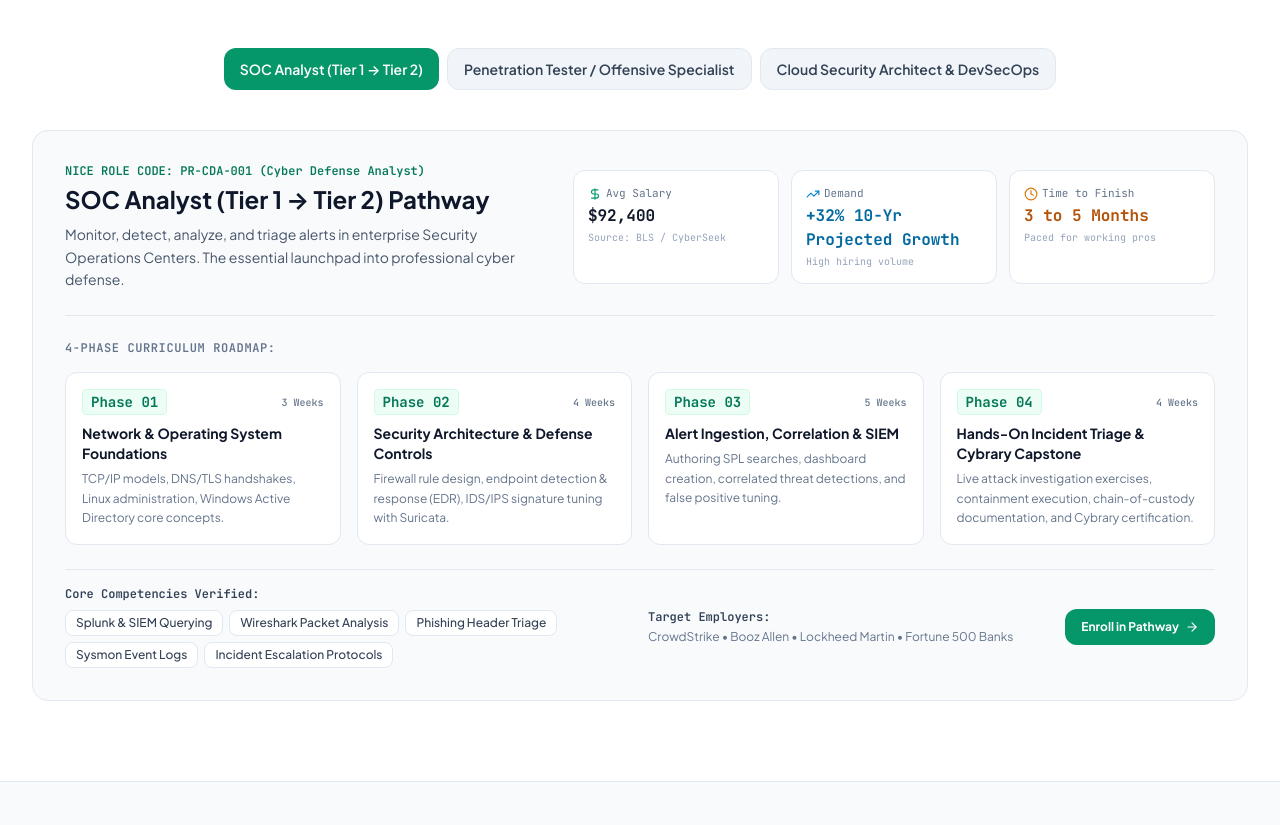
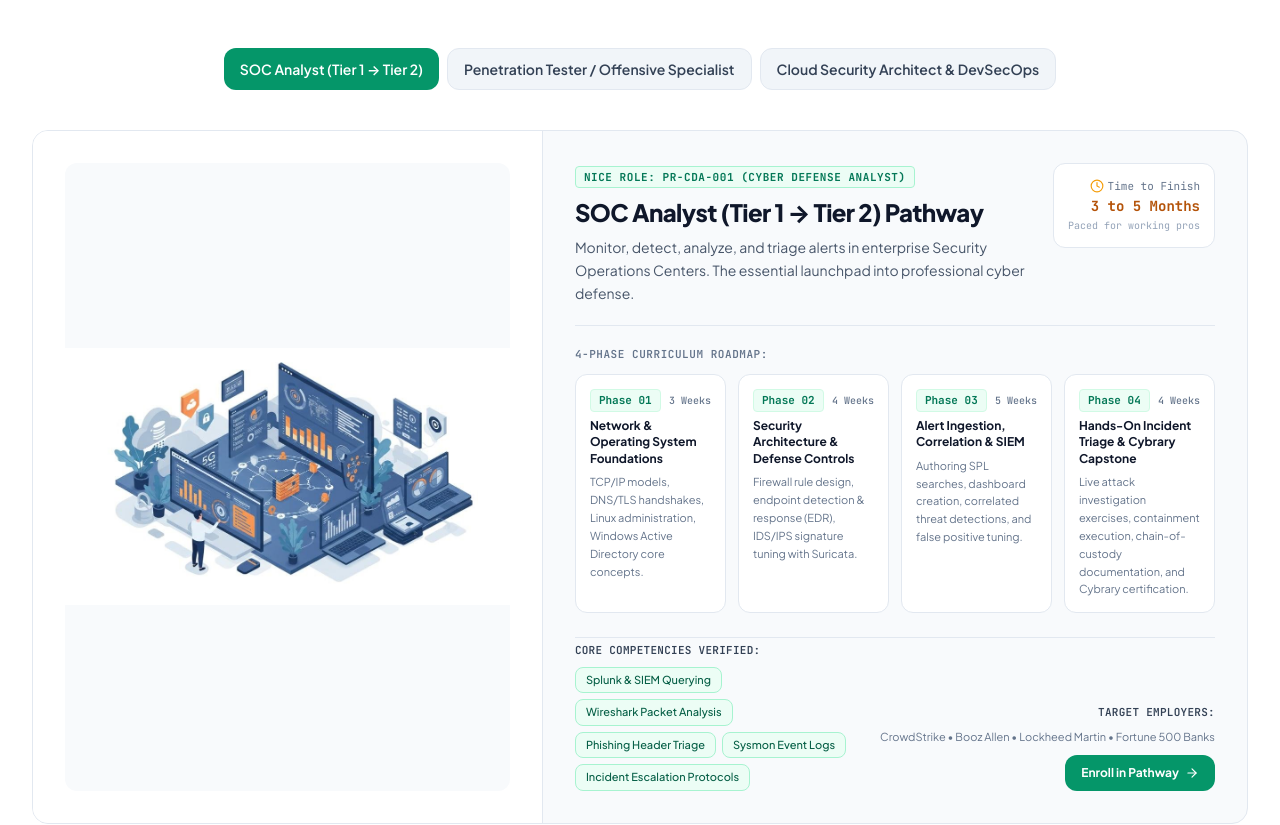
Before and after one commit to deepacknavaraj1404-coder/CYBER-, a React (Vite) app: page / in a window 1280 px wide. Shown: the part 5009-5834 px from the top of the page. Built offline with nearby package versions, Linux system fonts and the light colour scheme.

Commit message:
Redesign CareerPaths: 2-column layout with illustration left and pathway roadmap right

```diff
--- a/src/components/CareerPaths.jsx
+++ b/src/components/CareerPaths.jsx
@@ -6,6 +6,7 @@ import {
   Clock,
   ArrowRight
 } from 'lucide-react';
+import socIllustration from '../assets/pathways/soc-analyst-illustration.jpg';
 
 export default function CareerPaths({ onOpenAuth }) {
   const [selectedId, setSelectedId] = useState('soc-analyst');
@@ -45,105 +46,124 @@ export default function CareerPaths({ onOpenAuth }) {
           ))}
         </div>
 
-        {/* Selected Career Blueprint Card */}
-        <div className="rounded-2xl bg-slate-50 border border-slate-200 p-6 sm:p-8 shadow-xs">
+        {/* ── Main Pathway Card: 2-Column Layout ── */}
+        <div className="rounded-2xl bg-slate-50 border border-slate-200 shadow-xs overflow-hidden">
+          <div className="flex flex-col lg:flex-row">
 
-          {/* Header & Meta */}
-          <div className="flex flex-col lg:flex-row lg:items-center justify-between pb-6 border-b border-slate-200 gap-6">
-            <div>
-              <div className="flex items-center gap-2 text-xs font-mono text-emerald-700 font-semibold">
-                <span>NICE ROLE CODE: {path.niceCode}</span>
+            {/* LEFT COLUMN (42%) — Illustration */}
+            <div className="lg:w-[42%] shrink-0 bg-white border-b lg:border-b-0 lg:border-r border-slate-200 flex items-center justify-center p-6 sm:p-8 min-h-[260px] lg:min-h-0">
+              <div className="w-full h-full rounded-xl overflow-hidden bg-slate-50">
+                <img
+                  src={socIllustration}
+                  alt={`${path.role} illustration`}
+                  className="w-full h-full object-contain"
+                  loading="lazy"
+                />
               </div>
-              <h3 className="text-2xl font-bold text-slate-900 mt-1">
+            </div>
+
+            {/* RIGHT COLUMN (58%) — Pathway Content */}
+            <div className="lg:w-[58%] flex flex-col p-6 sm:p-8 space-y-5">
+
+              {/* Top Row: Role label + Time-to-Finish stat */}
+              <div className="flex flex-col sm:flex-row sm:items-start sm:justify-between gap-4">
+                <div className="flex-1 min-w-0">
+                  {/* Green Role Code Label */}
+                  <span className="text-[11px] font-mono font-bold tracking-wider uppercase text-emerald-700 bg-emerald-50 px-2 py-0.5 rounded border border-emerald-200 inline-block mb-2">
+                    NICE ROLE: {path.niceCode}
+                  </span>
+
+                  {/* Heading */}
+                  <h3 className="text-xl sm:text-2xl font-extrabold text-slate-900 leading-tight tracking-tight">
                     {path.role} Pathway
                   </h3>
-              <p className="text-sm text-slate-600 mt-2 max-w-2xl leading-relaxed">
+
+                  {/* Description */}
+                  <p className="text-sm text-slate-600 mt-2 leading-relaxed max-w-lg">
                     {path.summary}
                   </p>
                 </div>
 
-            {/* Metrics Chips */}
-            <div className="grid grid-cols-2 sm:grid-cols-3 gap-3 font-mono">
-              <div className="p-3.5 rounded-xl bg-white border border-slate-200 shadow-2xs">
-                <div className="text-[11px] text-slate-500 flex items-center gap-1">
-                  <DollarSign className="w-3.5 h-3.5 text-emerald-600" /> Avg Salary
+                {/* Time to Finish — top-right stat card */}
+                <div className="shrink-0 p-3.5 rounded-xl bg-white border border-slate-200 shadow-2xs text-right min-w-[130px] font-mono">
+                  <div className="text-[11px] text-slate-500 flex items-center justify-end gap-1 mb-0.5">
+                    <Clock className="w-3.5 h-3.5 text-amber-500" />
+                    Time to Finish
                   </div>
-                <div className="text-base font-bold text-slate-900 mt-0.5">
-                  {path.avgSalary}
-                </div>
-                <div className="text-[10px] text-slate-400 mt-0.5">Source: BLS / CyberSeek</div>
-              </div>
-
-              <div className="p-3.5 rounded-xl bg-white border border-slate-200 shadow-2xs">
-                <div className="text-[11px] text-slate-500 flex items-center gap-1">
-                  <TrendingUp className="w-3.5 h-3.5 text-sky-600" /> Demand
-                </div>
-                <div className="text-base font-bold text-sky-700 mt-0.5">
-                  {path.growth}
-                </div>
-                <div className="text-[10px] text-slate-400 mt-0.5">High hiring volume</div>
-              </div>
-
-              <div className="p-3.5 rounded-xl bg-white border border-slate-200 shadow-2xs col-span-2 sm:col-span-1">
-                <div className="text-[11px] text-slate-500 flex items-center gap-1">
-                  <Clock className="w-3.5 h-3.5 text-amber-600" /> Time to Finish
-                </div>
-                <div className="text-base font-bold text-amber-700 mt-0.5">
-                  {path.estTime.split('(')[0]}
+                  <div className="text-sm font-bold text-amber-700">
+                    {path.estTime.split('(')[0].trim()}
                   </div>
                   <div className="text-[10px] text-slate-400 mt-0.5">Paced for working pros</div>
                 </div>
               </div>
-          </div>
 
-          {/* Stepped Curriculum Milestones */}
-          <div className="py-6">
-            <h4 className="text-xs font-mono uppercase tracking-wider text-slate-500 font-semibold mb-4">
+              {/* Thin Divider */}
+              <hr className="border-slate-200" />
+
+              {/* 4-Phase Curriculum Roadmap */}
+              <div>
+                <h4 className="text-[11px] font-mono uppercase tracking-wider text-slate-500 font-semibold mb-3">
                   4-Phase Curriculum Roadmap:
                 </h4>
 
-            <div className="grid grid-cols-1 md:grid-cols-2 lg:grid-cols-4 gap-4">
+                {/* Horizontally scrollable on small screens */}
+                <div className="overflow-x-auto pb-1 -mx-1">
+                  <div className="flex gap-3 min-w-max px-1 lg:grid lg:grid-cols-4 lg:min-w-0">
                     {path.steps.map((st, i) => (
                       <div
                         key={i}
-                  className="p-4 rounded-xl bg-white border border-slate-200 shadow-2xs hover:border-slate-300 transition-colors"
+                        className="w-44 lg:w-auto shrink-0 p-3.5 rounded-xl bg-white border border-slate-200 shadow-2xs hover:border-emerald-200 hover:shadow-sm transition-all duration-200"
                       >
-                  <div className="flex items-center justify-between mb-2">
-                    <span className="text-sm font-bold font-mono text-emerald-700 bg-emerald-50 px-2 py-0.5 rounded border border-emerald-100">
+                        <div className="flex items-center justify-between mb-1.5">
+                          <span className="text-[11px] font-bold font-mono text-emerald-700 bg-emerald-50 px-2 py-0.5 rounded border border-emerald-100">
                             Phase {st.step}
                           </span>
                           <span className="text-[10px] font-mono text-slate-500 font-medium">
                             {st.time}
                           </span>
                         </div>
-                  <h5 className="text-sm font-bold text-slate-900 mt-2">
+                        <h5 className="text-xs font-bold text-slate-900 mt-1.5 leading-snug">
                           {st.name}
                         </h5>
-                  <p className="text-xs text-slate-500 mt-1.5 leading-relaxed">
+                        <p className="text-[11px] text-slate-500 mt-1.5 leading-relaxed">
                           {st.desc}
                         </p>
                       </div>
                     ))}
                   </div>
                 </div>
+              </div>
 
-          {/* Skills & Target Employers */}
-          <div className="pt-4 border-t border-slate-200 grid grid-cols-1 md:grid-cols-2 gap-4 text-xs">
-            <div>
-              <span className="font-semibold text-slate-700 block mb-2 font-mono">Core Competencies Verified:</span>
+              {/* Bottom Row: Core Competencies + Employers + Enroll CTA */}
+              <div className="pt-1 border-t border-slate-200">
+                <div className="flex flex-col md:flex-row md:items-end justify-between gap-4">
+
+                  {/* Left: Core Competencies Tags */}
+                  <div className="flex-1 min-w-0">
+                    <span className="text-[11px] font-semibold text-slate-700 block mb-2 font-mono uppercase tracking-wide">
+                      Core Competencies Verified:
+                    </span>
                     <div className="flex flex-wrap gap-1.5">
                       {path.skillsLearned.map((sk, idx) => (
-                  <span key={idx} className="bg-white text-slate-700 px-2.5 py-1 rounded-lg border border-slate-200 font-medium">
+                        <span
+                          key={idx}
+                          className="bg-emerald-50 text-emerald-800 text-[11px] px-2.5 py-1 rounded-lg border border-emerald-200 font-medium"
+                        >
                           {sk}
                         </span>
                       ))}
                     </div>
                   </div>
 
-            <div className="flex flex-col sm:flex-row items-start sm:items-center justify-between gap-3 pt-2 md:pt-0">
-              <div>
-                <span className="font-semibold text-slate-700 block mb-1 font-mono">Target Employers:</span>
-                <span className="text-slate-500">{path.targetEmployers.join(' • ')}</span>
+                  {/* Right: Target Employers + Enroll Button */}
+                  <div className="flex flex-col items-start md:items-end gap-2 shrink-0">
+                    <div className="text-right">
+                      <span className="text-[11px] font-semibold text-slate-700 block mb-0.5 font-mono uppercase tracking-wide">
+                        Target Employers:
+                      </span>
+                      <span className="text-[11px] text-slate-500">
+                        {path.targetEmployers.join(' • ')}
+                      </span>
                     </div>
                     <button
                       onClick={() => onOpenAuth('signup')}
@@ -153,9 +173,16 @@ export default function CareerPaths({ onOpenAuth }) {
                       <ArrowRight className="w-3.5 h-3.5" />
                     </button>
                   </div>
+
+                </div>
               </div>
 
             </div>
+            {/* END RIGHT COLUMN */}
+
+          </div>
+        </div>
+        {/* END Main Card */}
 
       </div>
     </section>
```
Also changed, not shown: public/pathways/soc-analyst-illustration.jpg (added), src/assets/pathways/soc-analyst-illustration.jpg (added). Lines whose indentation alone changed are shown as unchanged.
